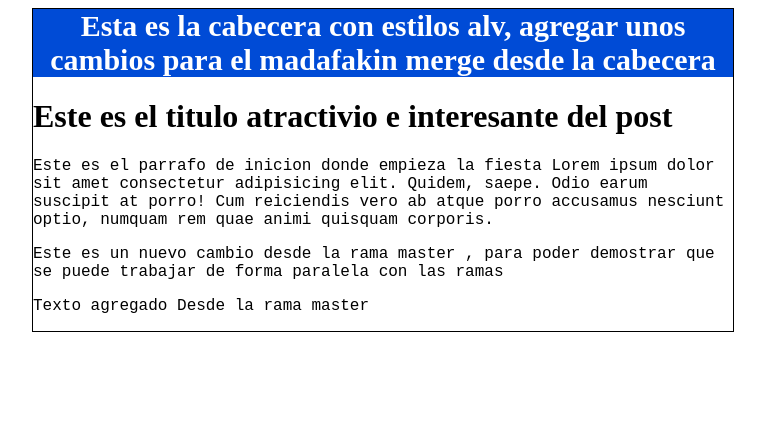
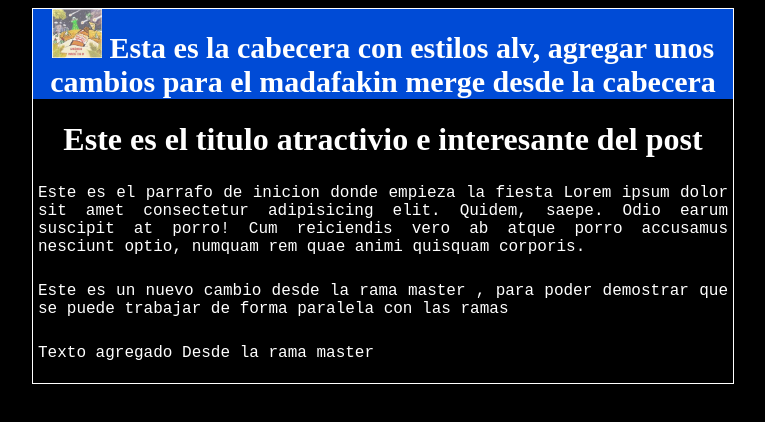
Before and after one commit to hiramreyes06/cursoGit, a plain HTML site: page index.html in a window 1280 px wide. Shown: the whole page, without its empty margins (257-1022 px from the left). Drawn offline with Linux system fonts and the light colour scheme.

Commit message:
Se cambio el diseño y colores , y se agrego la imagen en el header

```diff
--- a/css/estilos.css
+++ b/css/estilos.css
@@ -1,13 +1,20 @@
 .container{
     width: 700px;
-    border: 1px #000000 solid;
+    border: 1px #ffffff solid;
     margin-left: auto;
     margin-right: auto;
 }
 
+h1{
+    color: white;
+    text-align: center;
+}
 
 p{
     font-family: 'Courier New', Courier, monospace;
+    color: white;
+    text-align: justify;
+    padding: 5px;
 }
 
 #cabecera{
@@ -17,3 +24,12 @@ p{
     font-weight: bold;
     text-align: center;
 }
+
+
+img{
+    width: 50px;
+}
+
+body{
+    background-color: #000000;
+}
--- a/index.html
+++ b/index.html
@@ -15,6 +15,10 @@
     <div class="container">
 
         <div id="cabecera">
+
+
+            <img src="imagenes/logofanso.JPG" alt="saca las panochas y la mota perroooooo">
+
             Esta es la cabecera con estilos alv, agregar unos cambios para el madafakin merge desde la cabecera
         </div>
 
```
